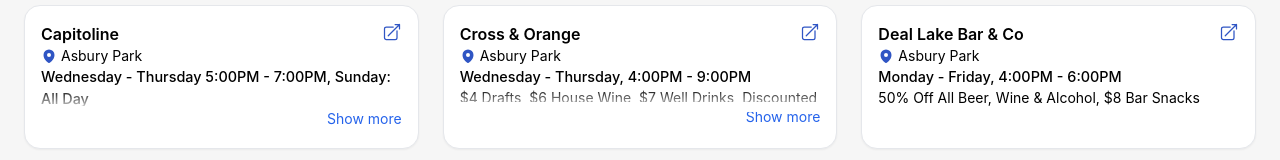
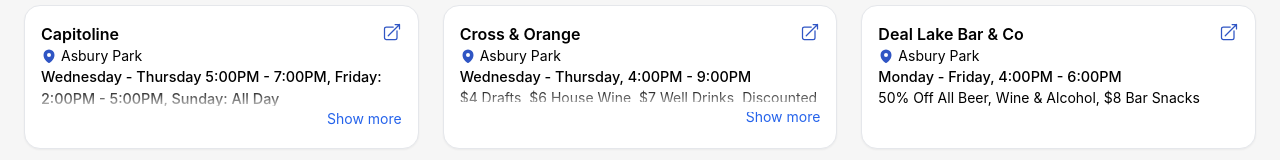
Before and after one commit to marytomkins/jersey-shore-happy-hours, a React (Create React App) app: page / in a window 1280 px wide. Shown: the part 859-1019 px from the top of the page. Built offline with nearby package versions, Linux system fonts and the light colour scheme.

Commit message:
updates 7/7

```diff
--- a/src/data/happyHours.js
+++ b/src/data/happyHours.js
@@ -172,17 +172,40 @@ const data = [
   {
     name: "Capitoline",
     town: "Asbury Park",
-    dayText: "Wednesday - Thursday 5:00PM - 7:00PM",
+    dayText: "Wednesday - Thursday 5:00PM - 7:00PM, Friday: 2:00PM - 5:00PM",
+    timeText: "Sunday: All Day",
     dayFilter: {
       Sunday: ["12:00PM", "8:00PM"],
       Wednesday: ["5:00PM", "7:00PM"],
       Thursday: ["5:00PM", "7:00PM"],
+      Friday: ["2:00PM", "5:00PM"],
     },
-    timeText: "Sunday: All Day",
-    timeFilter: ["All Day", "5:00PM", "6:00PM", "7:00PM", "8:00PM"],
+    timeFilter: [
+      "All Day",
+      "2:00PM",
+      "3:00PM",
+      "4:00PM",
+      "5:00PM",
+      "6:00PM",
+      "7:00PM",
+      "8:00PM",
+    ],
     description:
       "$10 Martinis, $7 Wine, $5 Beer, Discounted Food, 2 for $12 Sliders",
-    link: "https://www.instagram.com/p/DGisnGGOenT/?img_index=1",
+    link: "https://www.instagram.com/p/DLr6HNXu-bp/",
+  },
+  {
+    name: "Wonder Bar",
+    town: "Asbury Park",
+    dayText: "Monday",
+    timeText: "7:00PM - Close",
+    dayFilter: {
+      Monday: ["7:00PM", "11:59PM"],
+    },
+
+    timeFilter: ["7:00PM", "8:00PM", "9:00PM", "10:00PM", "11:00PM"],
+    description: "$2 Off All Beer, $5 Shots",
+    link: "https://www.instagram.com/p/DLk34Peg38H/",
   },
   {
     name: "Cross & Orange",
```
